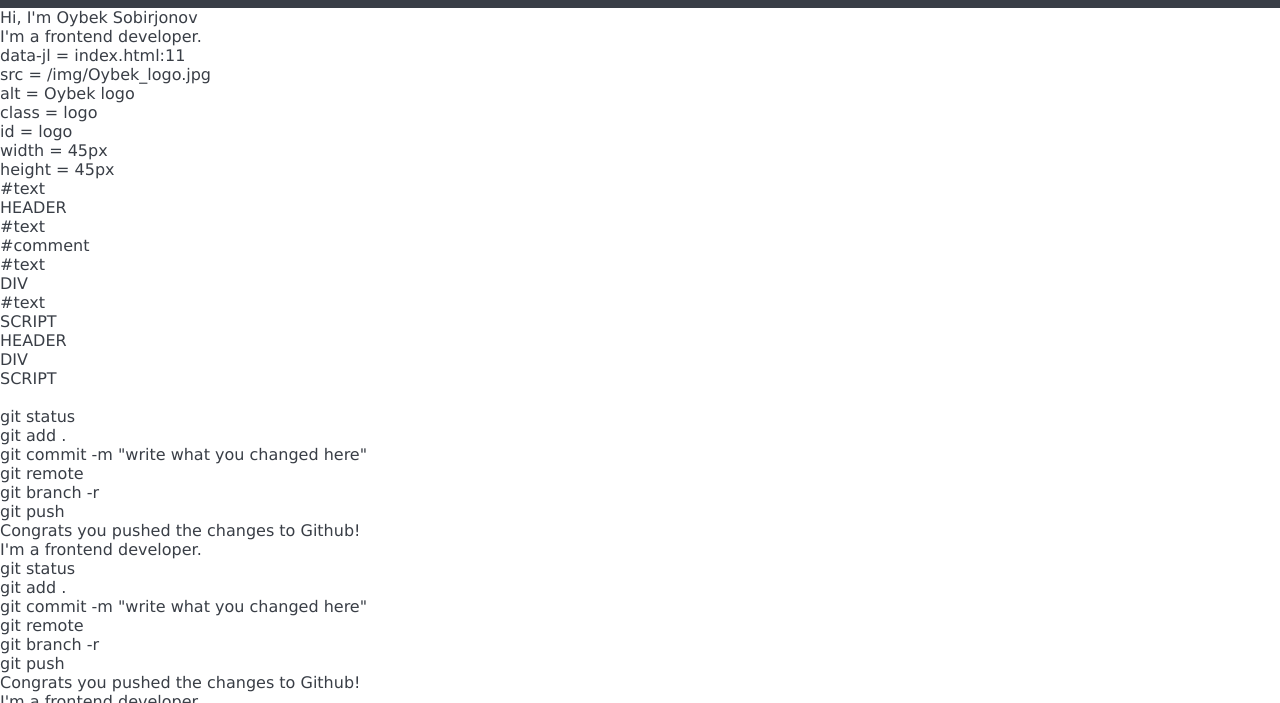
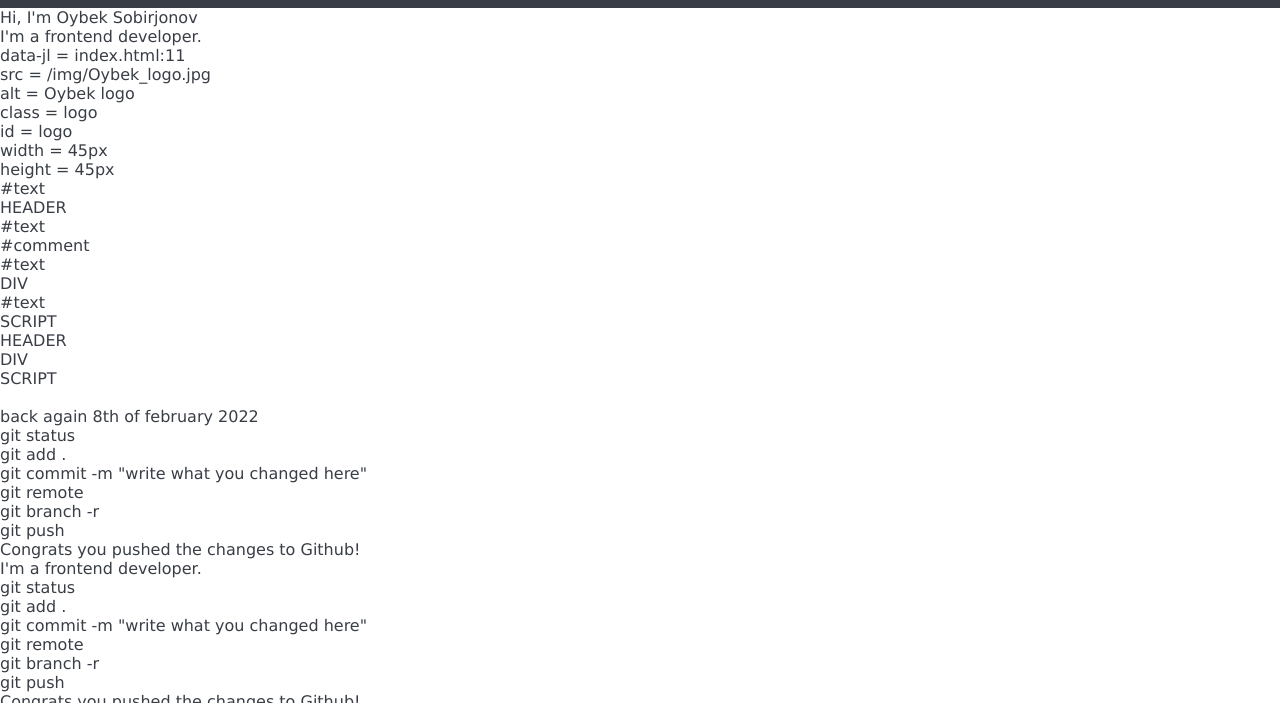
Before and after one commit to oybek-sobirjonov/MyPortfolio, a plain HTML site: page index.html in a window 1280 px wide. Shown: the part 97-800 px from the top of the page. Drawn offline with Linux system fonts and the light colour scheme.

Commit message:
Update index.html

```diff
--- a/index.html
+++ b/index.html
@@ -33,6 +33,7 @@
         <p>I'm a frontend developer.</p>
         <p id="demo"></p>
         <br>
+        <p>back again 8th of february 2022</p>
         <p>git status</p>
         <p>git add .</p>
         <p>git commit -m "write what you changed here"</p>
```
